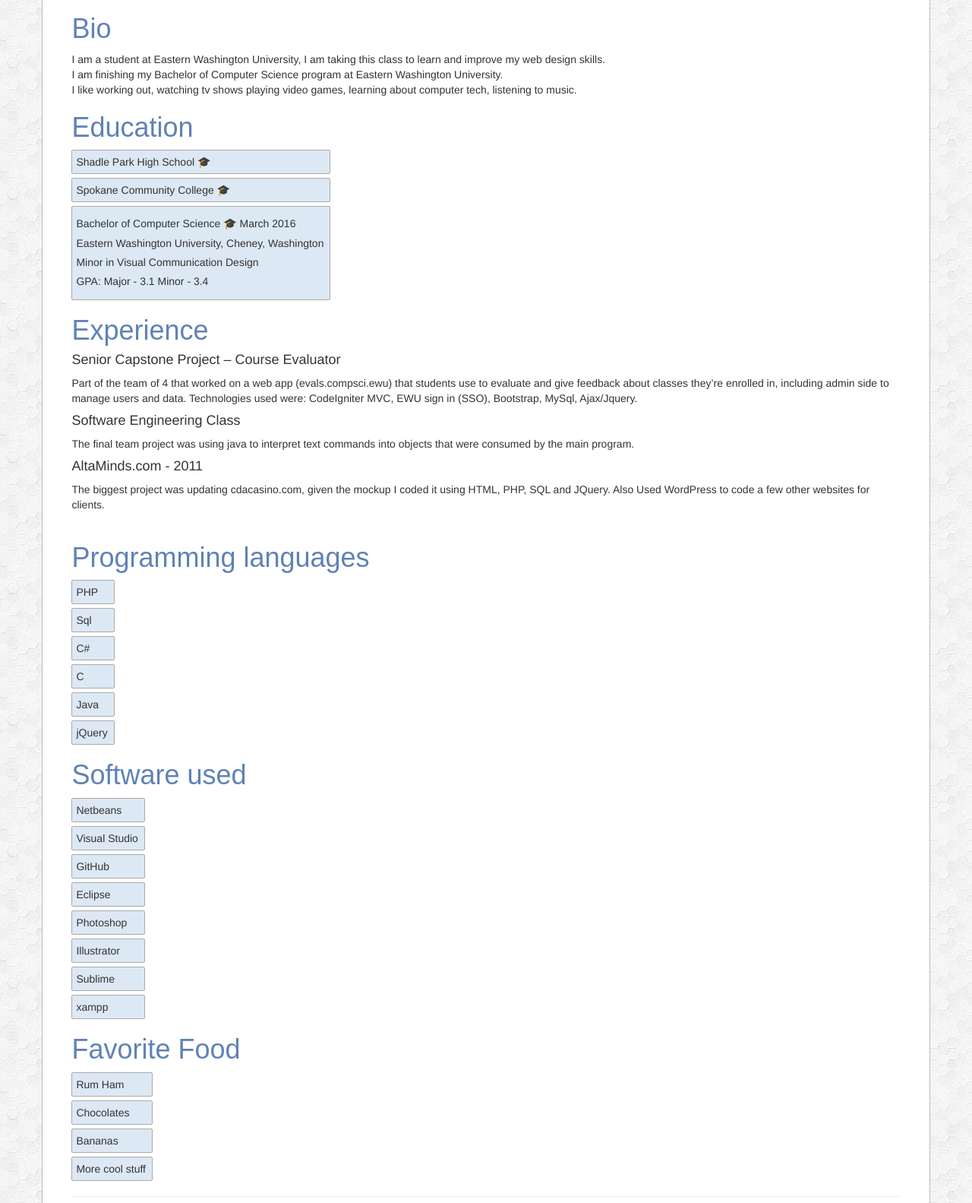
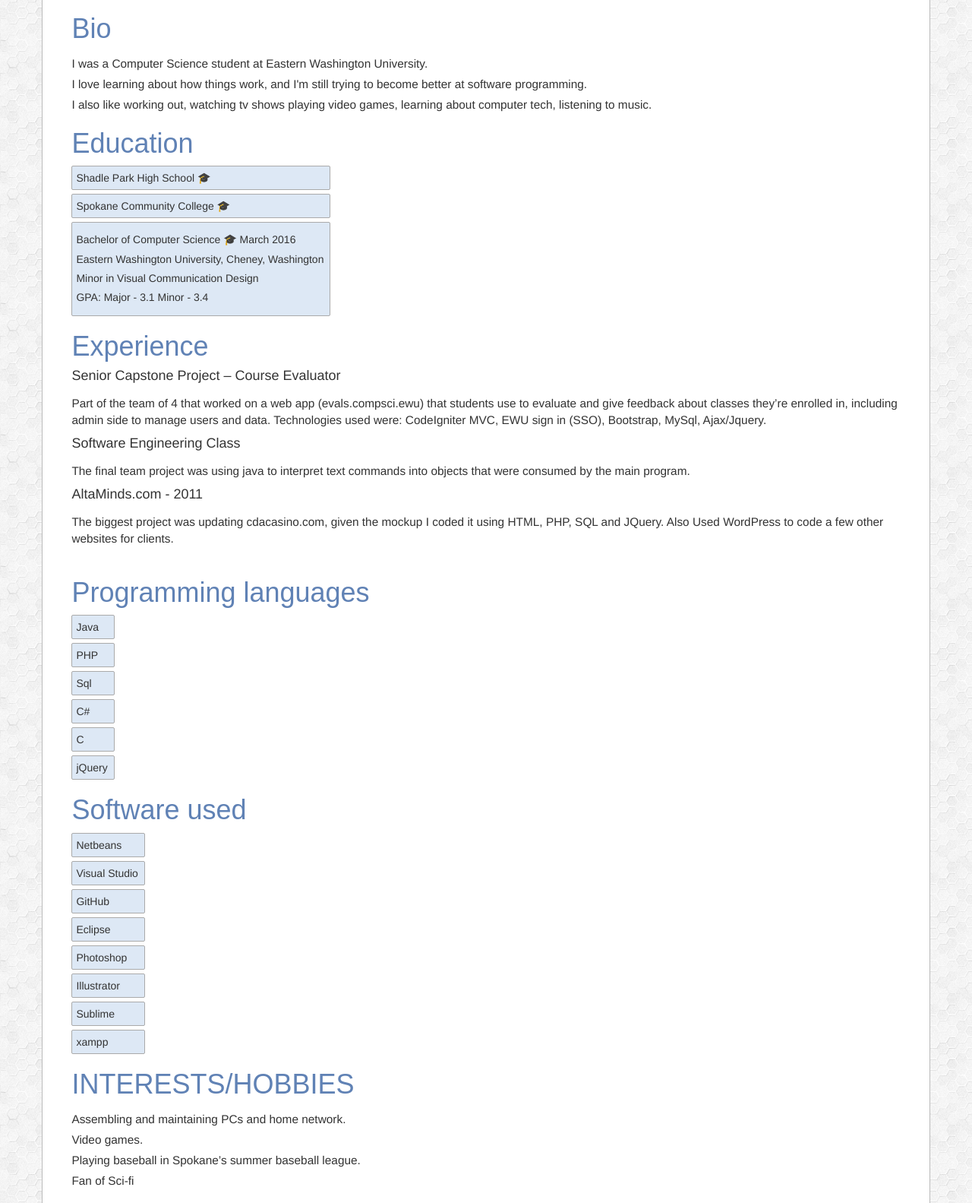
Before and after one commit to sbozhinov/sbozhinov.github.io, a plain HTML site: page bio.html in a window 1280 px wide. Shown: the part 77-1660 px from the top of the page at 76% size. Drawn offline with nearby package versions, Linux system fonts and the light colour scheme; some packages are replaced by stand-ins of ours; a script that the page names is missing; a web font is replaced by a local one.

Commit message:
more content

```diff
--- a/bio.html
+++ b/bio.html
@@ -45,7 +45,9 @@
 
 <h1>Bio</h1>
 
-<p>I am a student at Eastern Washington University, I am taking this class to learn and improve my web design skills. </p><p>I am finishing my Bachelor of Computer Science program at Eastern Washington University. </p><p>I like working out, watching tv shows playing video games, learning about computer tech, listening to music.</p>
+<p>I was a Computer Science student at Eastern Washington University. </p>
+<p>I love learning about how things work, and I'm still trying to become better at software programming.</p>
+<p>I also like working out, watching tv shows playing video games, learning about computer tech, listening to music.</p>
 
 
 <h1>Education </h1>
@@ -80,12 +82,11 @@ PHP, SQL and JQuery. Also Used WordPress to code a few other websites for client
 <h1>Programming languages</h1>
 
 <ul>
-
+<li>Java</li>
 <li>PHP</li>
 <li>Sql</li>
 <li>C#</li>
 <li>C</li>
-<li>Java</li>
 <li>jQuery</li>
 
 </ul>
@@ -101,20 +102,11 @@ PHP, SQL and JQuery. Also Used WordPress to code a few other websites for client
 <li> xampp</li>
 </ul>
 
-<h1>Favorite Food</h1>
-
-<ul>
-<li>Rum Ham</li>
-<li>Chocolates</li>
-<li>Bananas</li>
-<li>More cool stuff</li>
-</ul>
-<hr/>
 <h1>INTERESTS/HOBBIES	</h1>
 <p>Assembling and maintaining PCs and home network.</p>
 <p>Video games.</p>
 <p>Playing baseball in Spokane’s summer baseball league.</p>
-
+<p>Fan of Sci-fi</p>
  <br/>
  <br/>
  <br/>
--- a/css/styles.css
+++ b/css/styles.css
@@ -1,5 +1,6 @@
 h2, h3, p {
 	margin: 0;
+        font-size: 1.1em;
 }
 
 .wrap h1 {color: #6082B5;
@@ -160,7 +161,11 @@ form textarea{
     padding-left:3%;
 }
 .index p{
-    background:#FFF1BF;
+    background:#FFD57A;
     padding-top:5px;
     padding-bottom:5px;
 }
+
+.bio p{
+    padding-top:5px;
+}
```
Also changed, not shown: contact.html (+2 -2 lines), index.html (+3 -3 lines), portfolio.html (+7 -6 lines), img/list.jpg (added), img/logo - Copy.png (added), img/stamp.png (added), img/task3.jpg (added), img/task4.jpg (added), img/task7.jpg (added).
